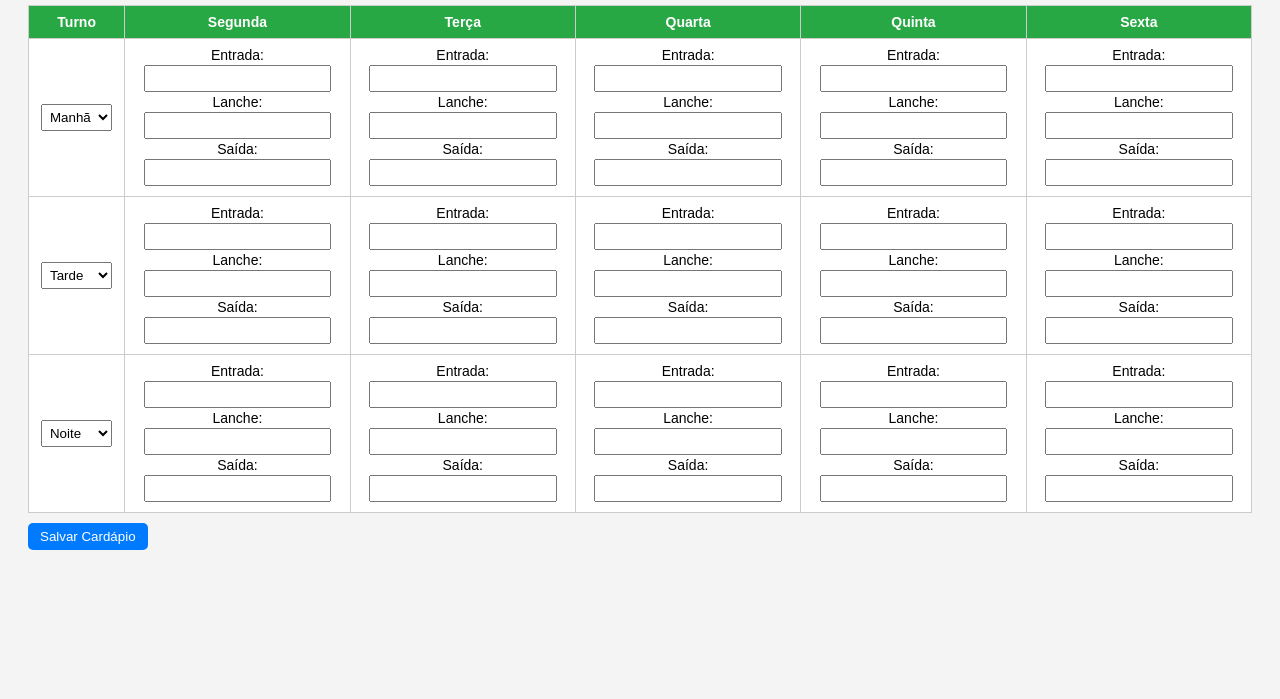
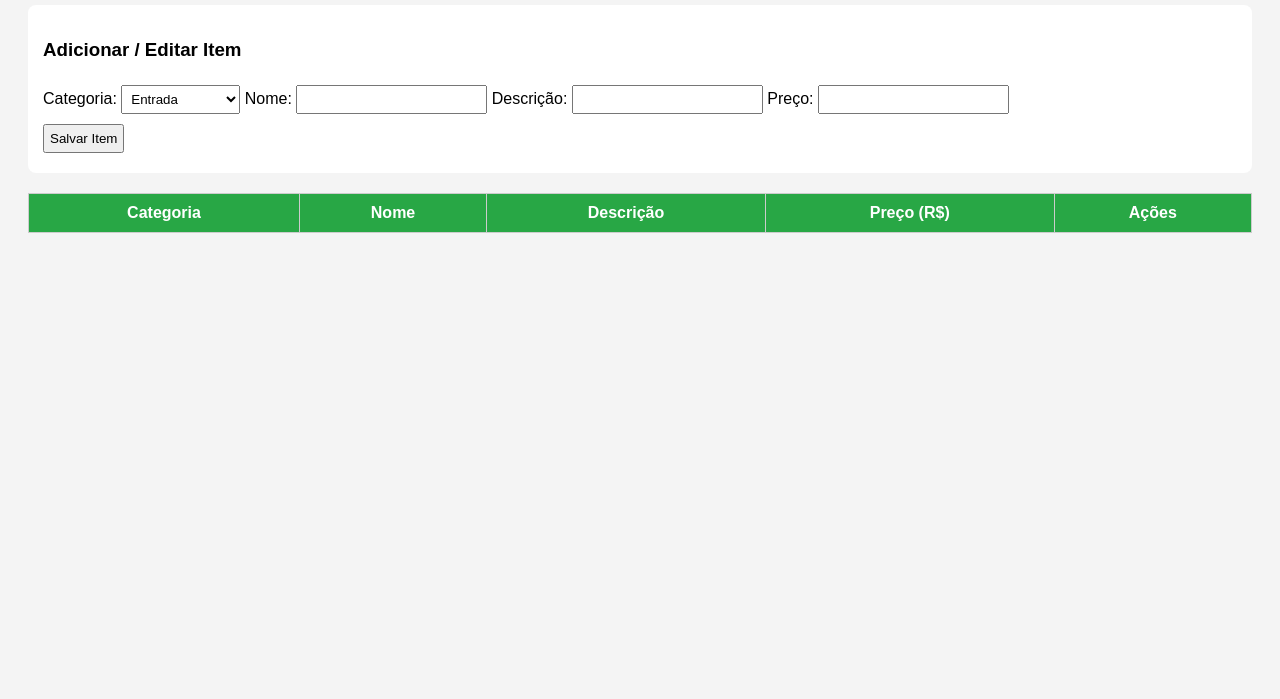
Before and after one commit to Isa-bohn04/TCC-funcionalidades, a plain HTML site: page cardapio.html in a window 1280 px wide. Shown: the part 101-800 px from the top of the page. Drawn offline with Linux system fonts and the light colour scheme.

Commit message:
cardapio.html

```diff
--- a/cardapio.html
+++ b/cardapio.html
@@ -3,98 +3,159 @@
 <head>
   <meta charset="UTF-8">
   <meta name="viewport" content="width=device-width, initial-scale=1.0">
-<title>Cardápio Semanal por Turno</title>
+  <title>Cardápio</title>
   <style>
-  body { font-family: Arial; padding: 20px; background: #f4f4f4; }
-  h1 { text-align: center; margin-bottom: 20px; }
-  table { width: 100%; border-collapse: collapse; background: white; }
-  th, td { border: 1px solid #ccc; padding: 8px; text-align: center; font-size: 14px; }
-  th { background: #28a745; color: white; }
-  td input, td select { width: 90%; padding: 4px; margin: 2px 0; box-sizing: border-box; }
-  button { margin-top: 10px; padding: 6px 12px; background: #007bff; color: white; border: none; border-radius: 5px; cursor: pointer; }
+    body {
+      font-family: Arial, sans-serif;
+      padding: 20px;
+      background: #f4f4f4;
+    }
+    h1 {
+      text-align: center;
+      margin-bottom: 20px;
+    }
+    table {
+      width: 100%;
+      border-collapse: collapse;
+      margin-bottom: 20px;
+      background: white;
+    }
+    th, td {
+      border: 1px solid #ccc;
+      padding: 10px;
+      text-align: center;
+    }
+    th {
+      background: #28a745;
+      color: white;
+    }
+    input, select, button {
+      padding: 5px;
+      margin: 5px 0;
+    }
+    .form-container {
+      background: white;
+      padding: 15px;
+      margin-bottom: 20px;
+      border-radius: 8px;
+    }
+    .btn-edit, .btn-delete {
+      cursor: pointer;
+      padding: 5px 8px;
+      border: none;
+      border-radius: 4px;
+      margin: 0 2px;
+    }
+    .btn-edit { background: #ffc107; color: #000; }
+    .btn-delete { background: #dc3545; color: #fff; }
   </style>
 </head>
 <body>
 
-<h1>Cardápio Semanal Editável por Turno</h1>
+<h1>Cardápio</h1>
+
+<div class="form-container">
+  <h3>Adicionar / Editar Item</h3>
+  <input type="hidden" id="editIndex">
+  <label>Categoria:
+    <select id="categoria">
+      <option>Entrada</option>
+      <option>Prato Principal</option>
+      <option>Sobremesa</option>
+      <option>Bebida</option>
+    </select>
+  </label>
+  <label>Nome: <input type="text" id="nome"></label>
+  <label>Descrição: <input type="text" id="descricao"></label>
+  <label>Preço: <input type="number" id="preco" step="0.01" min="0"></label>
+  <br>
+  <button onclick="addOrUpdateItem()">Salvar Item</button>
+</div>
 
 <table>
   <thead>
     <tr>
-      <th>Turno</th>
-      <th>Segunda</th>
-      <th>Terça</th>
-      <th>Quarta</th>
-      <th>Quinta</th>
-      <th>Sexta</th>
+      <th>Categoria</th>
+      <th>Nome</th>
+      <th>Descrição</th>
+      <th>Preço (R$)</th>
+      <th>Ações</th>
     </tr>
   </thead>
-  <tbody id="cardapioBody"></tbody>
+  <tbody id="cardapioBody">
+    <!-- Conteúdo dinâmico -->
+  </tbody>
 </table>
 
-<button onclick="salvarCardapio()">Salvar Cardápio</button>
+<script>
+let itensCardapio = [];
 
-<script>
-// Turnos disponíveis
-let turnos = ["Manhã", "Tarde", "Noite"];
-
-// Dias da semana
-const dias = ["Segunda", "Terça", "Quarta", "Quinta", "Sexta"];
-
-// Inicializa cardápio vazio
-let cardapio = {};
-turnos.forEach(turno => {
-  cardapio[turno] = {};
-  dias.forEach(dia => {
-    cardapio[turno][dia] = { entrada: "", lanche: "", saida: "" };
-  });
-});
-
-// Função para renderizar tabela editável
 function renderCardapio() {
   const tbody = document.getElementById('cardapioBody');
   tbody.innerHTML = '';
-
-  turnos.forEach(turno => {
-    const tr = document.createElement('tr');
-    tr.innerHTML = `<td>
-        <select onchange="alterarTurno(this, '${turno}')">
-          ${turnos.map(t => `<option value="${t}" ${t===turno?'selected':''}>${t}</option>`).join('')}
-        </select>
-      </td>` +
-      dias.map(dia => `
+  itensCardapio.forEach((item, index) => {
+    const row = document.createElement('tr');
+    row.innerHTML = `
+      <td>${item.categoria}</td>
+      <td>${item.nome}</td>
+      <td>${item.descricao}</td>
+      <td>R$ ${item.preco.toFixed(2)}</td>
       <td>
-          Entrada:<br><input type="text" value="${cardapio[turno][dia].entrada}" onchange="cardapio['${turno}']['${dia}'].entrada=this.value">
-          <br>Lanche:<br><input type="text" value="${cardapio[turno][dia].lanche}" onchange="cardapio['${turno}']['${dia}'].lanche=this.value">
-          <br>Saída:<br><input type="text" value="${cardapio[turno][dia].saida}" onchange="cardapio['${turno}']['${dia}'].saida=this.value">
-        </td>`).join('');
-    tbody.appendChild(tr);
+        <button class="btn-edit" onclick="editItem(${index})">Editar</button>
+        <button class="btn-delete" onclick="deleteItem(${index})">Excluir</button>
+      </td>
+    `;
+    tbody.appendChild(row);
   });
 }
 
-// Alterar nome do turno
-function alterarTurno(select, antigoTurno) {
-  const novoTurno = select.value;
-  if (novoTurno === antigoTurno) return;
+function addOrUpdateItem() {
+  const categoria = document.getElementById('categoria').value;
+  const nome = document.getElementById('nome').value;
+  const descricao = document.getElementById('descricao').value;
+  const preco = parseFloat(document.getElementById('preco').value);
+  const editIndex = document.getElementById('editIndex').value;
 
-  // Cria novo turno se não existir
-  if (!cardapio[novoTurno]) cardapio[novoTurno] = {};
-  dias.forEach(dia => {
-    cardapio[novoTurno][dia] = { ...cardapio[antigoTurno][dia] };
-    cardapio[antigoTurno][dia] = { entrada:"", lanche:"", saida:"" };
-  });
+  if (!nome || !descricao || isNaN(preco) || preco <= 0) {
+    alert('Preencha todos os campos obrigatórios corretamente!');
+    return;
+  }
 
+  const item = { categoria, nome, descricao, preco };
+
+  if (editIndex === '') {
+    itensCardapio.push(item);
+  } else {
+    itensCardapio[editIndex] = item;
+    document.getElementById('editIndex').value = '';
+  }
+
+  clearForm();
   renderCardapio();
 }
 
-// Salvar cardápio
-function salvarCardapio() {
-  console.log("Cardápio salvo:", cardapio);
-  alert("Cardápio atualizado com sucesso!");
+function editItem(index) {
+  const item = itensCardapio[index];
+  document.getElementById('categoria').value = item.categoria;
+  document.getElementById('nome').value = item.nome;
+  document.getElementById('descricao').value = item.descricao;
+  document.getElementById('preco').value = item.preco;
+  document.getElementById('editIndex').value = index;
 }
 
-// Renderiza inicialmente
+function deleteItem(index) {
+  if (confirm('Deseja realmente excluir este item do cardápio?')) {
+    itensCardapio.splice(index, 1);
     renderCardapio();
+  }
+}
+
+function clearForm() {
+  document.getElementById('categoria').value = 'Entrada';
+  document.getElementById('nome').value = '';
+  document.getElementById('descricao').value = '';
+  document.getElementById('preco').value = '';
+}
 </script>
 
 </body>
```
Lines whose indentation alone changed are shown as unchanged.
